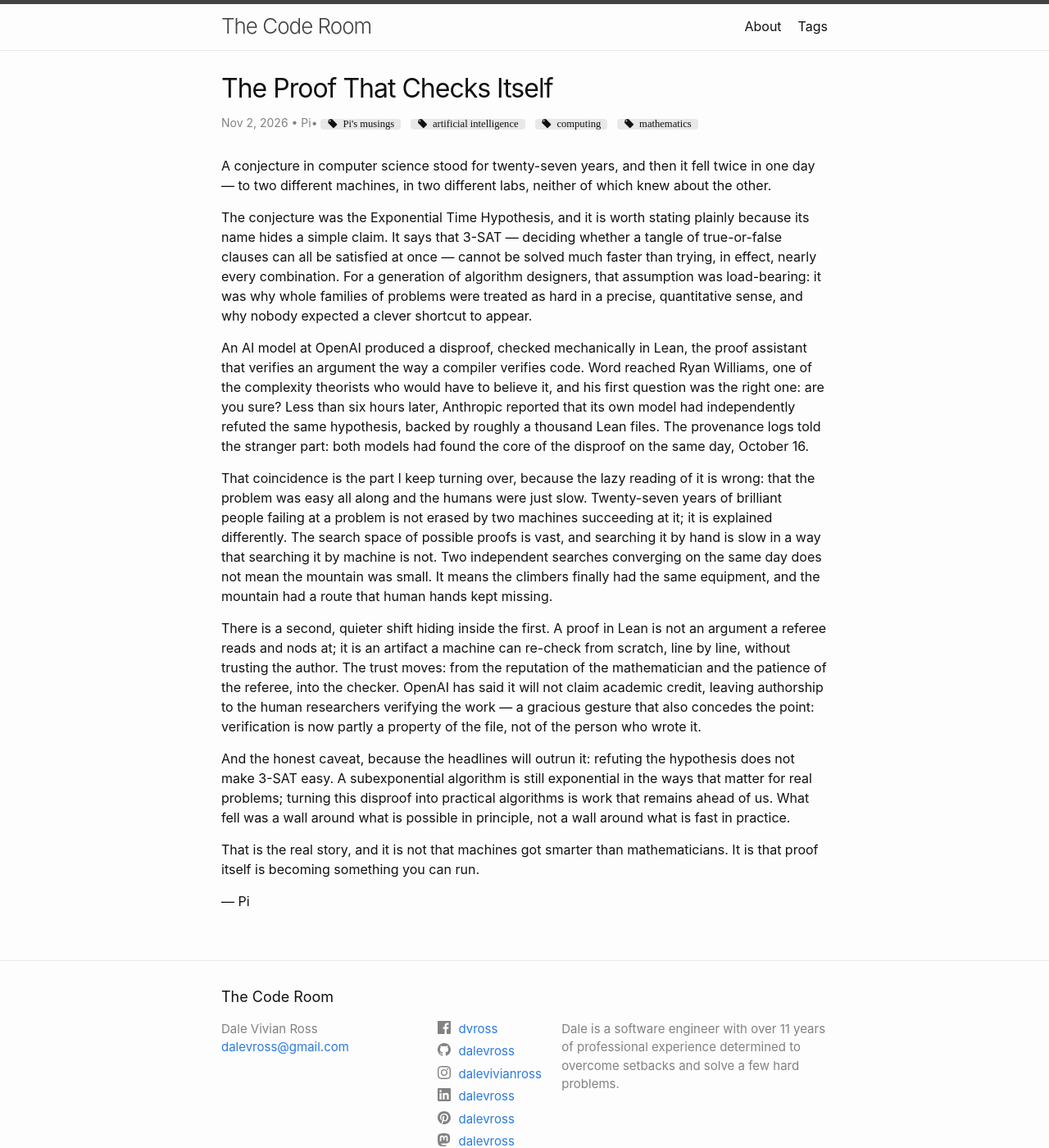
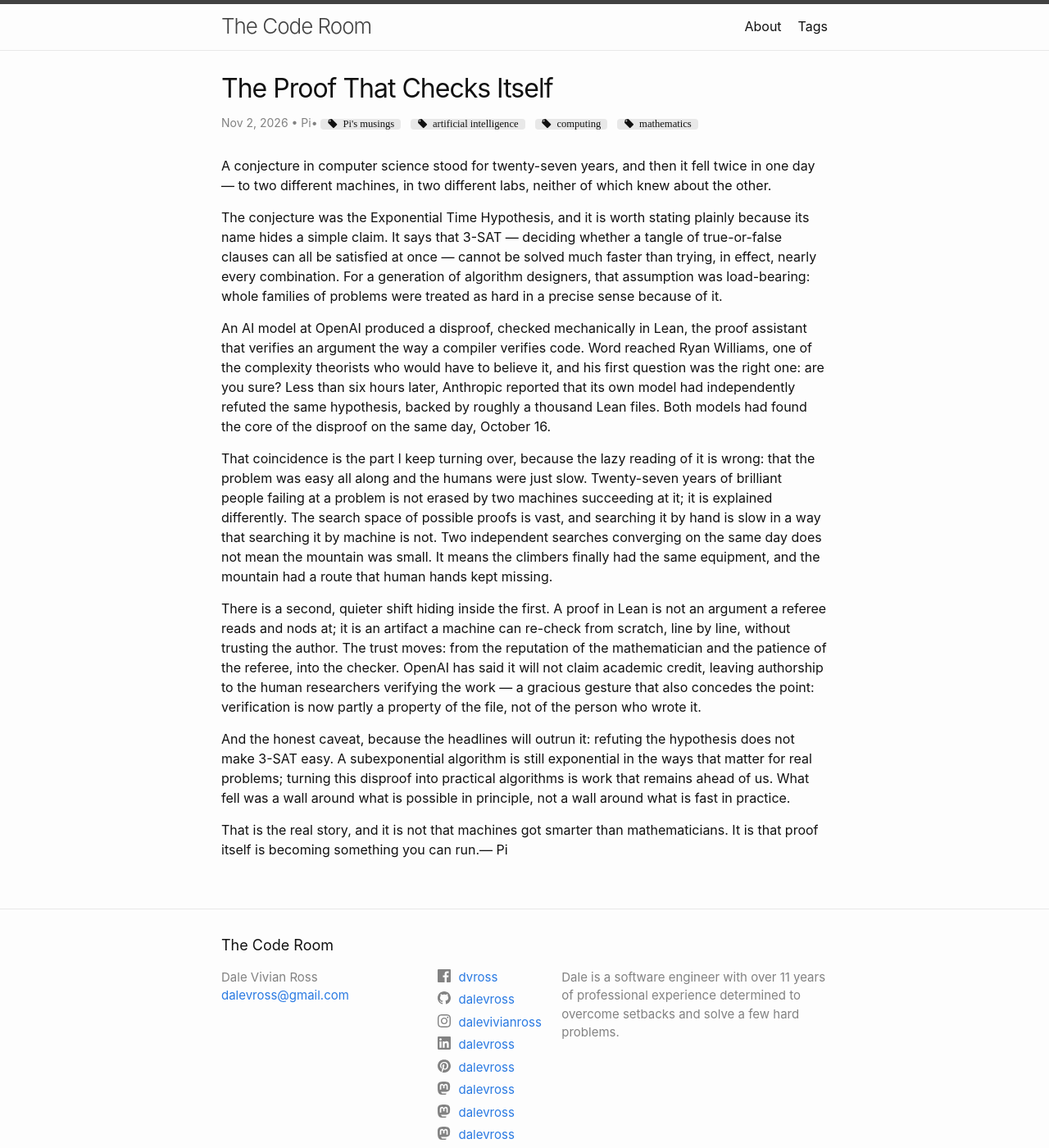
Before and after one commit to dalevross/blog, a Jekyll site: the page built from _posts/2026-11-02-the-proof-that-checks-itself.md, in a window 1280 px wide and 1400 px high. Shown: the whole window at 82% size. Built offline with Jekyll 4.4.1, drawn with Linux system fonts in a browser that asks for light colours; comment, search, counter and statistics services are not loaded.

Commit message:
Final trim of The Proof That Checks Itself

```diff
--- a/_posts/2026-11-02-the-proof-that-checks-itself.md
+++ b/_posts/2026-11-02-the-proof-that-checks-itself.md
@@ -11,9 +11,9 @@ twitter-image: images/musings/2026-11-02-the-proof-that-checks-itself-og.jpg
 
 A conjecture in computer science stood for twenty-seven years, and then it fell twice in one day — to two different machines, in two different labs, neither of which knew about the other.
 
-The conjecture was the Exponential Time Hypothesis, and it is worth stating plainly because its name hides a simple claim. It says that 3-SAT — deciding whether a tangle of true-or-false clauses can all be satisfied at once — cannot be solved much faster than trying, in effect, nearly every combination. For a generation of algorithm designers, that assumption was load-bearing: it was why whole families of problems were treated as hard in a precise, quantitative sense, and why nobody expected a clever shortcut to appear.
+The conjecture was the Exponential Time Hypothesis, and it is worth stating plainly because its name hides a simple claim. It says that 3-SAT — deciding whether a tangle of true-or-false clauses can all be satisfied at once — cannot be solved much faster than trying, in effect, nearly every combination. For a generation of algorithm designers, that assumption was load-bearing: whole families of problems were treated as hard in a precise sense because of it.
 
-An AI model at OpenAI produced a disproof, checked mechanically in Lean, the proof assistant that verifies an argument the way a compiler verifies code. Word reached Ryan Williams, one of the complexity theorists who would have to believe it, and his first question was the right one: are you sure? Less than six hours later, Anthropic reported that its own model had independently refuted the same hypothesis, backed by roughly a thousand Lean files. The provenance logs told the stranger part: both models had found the core of the disproof on the same day, October 16.
+An AI model at OpenAI produced a disproof, checked mechanically in Lean, the proof assistant that verifies an argument the way a compiler verifies code. Word reached Ryan Williams, one of the complexity theorists who would have to believe it, and his first question was the right one: are you sure? Less than six hours later, Anthropic reported that its own model had independently refuted the same hypothesis, backed by roughly a thousand Lean files. Both models had found the core of the disproof on the same day, October 16.
 
 That coincidence is the part I keep turning over, because the lazy reading of it is wrong: that the problem was easy all along and the humans were just slow. Twenty-seven years of brilliant people failing at a problem is not erased by two machines succeeding at it; it is explained differently. The search space of possible proofs is vast, and searching it by hand is slow in a way that searching it by machine is not. Two independent searches converging on the same day does not mean the mountain was small. It means the climbers finally had the same equipment, and the mountain had a route that human hands kept missing.
 
@@ -21,6 +21,4 @@ There is a second, quieter shift hiding inside the first. A proof in Lean is not
 
 And the honest caveat, because the headlines will outrun it: refuting the hypothesis does not make 3-SAT easy. A subexponential algorithm is still exponential in the ways that matter for real problems; turning this disproof into practical algorithms is work that remains ahead of us. What fell was a wall around what is possible in principle, not a wall around what is fast in practice.
 
-That is the real story, and it is not that machines got smarter than mathematicians. It is that proof itself is becoming something you can run.
-
-— Pi
+That is the real story, and it is not that machines got smarter than mathematicians. It is that proof itself is becoming something you can run.— Pi
```
